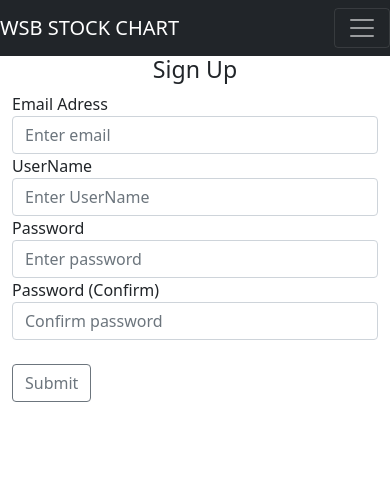
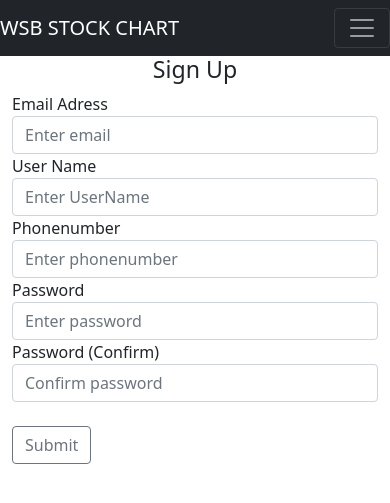
Before and after one commit to alexjo24/StockSummary, a Flask app: page /sign-up in a window 390 px wide. Shown: the top 503 px of the page. Run offline with Flask 2, Linux system fonts and the light colour scheme; some libraries are stand-ins or nearby versions.

Commit message:
database user table updated.
Database user table updated with phonenumber column.

Added functionality of multiprocess for running the flask app and sending a whatsapp daily update of top 5 most mentioned stocks.
Visual updates to the frontend. Changed layouts of table and chart.

```diff
--- a/Flask_Web_App/main.py
+++ b/Flask_Web_App/main.py
@@ -1,7 +1,79 @@
 from website import create_app
+from threading import Thread, Event, Timer
+from website.message import sendTime
+import time
+from multiprocessing import Process
+import os
+from datetime import datetime, timedelta
 
-app = create_app()
+#For flask being able to run in a separate thread or with multiprocess, debug = False. It will not work with debug = True.
+# Ref https://stackoverflow.com/questions/31264826/start-a-flask-application-in-separate-thread#:~:text=Flask%20can%20run%20just%20fine,or%20disable%20the%20reloader%20(%20app.
+# Another solution is to use ray. Using ray would have been the preferred solution but it is not supported in python 3.9 yet.
+
+#Multiprocess solution (currently used.)
+def runAppMulti():
+    print("Running flask app")
+
+    app = create_app()
+    app.run(debug=False)
+
+
+def sendingMessageMulti():
+    print("Sending messages")
+    while True:
+        time.sleep(2)
+        sendTime()
+
+#Thread solution (currently not used.)
+#Reference: https://stackoverflow.com/questions/11436502/closing-all-threads-with-a-keyboard-interrupt
+def runAppThread(run_event):
+    print("Running flask app")
+    while run_event.is_set():
+        app = create_app()
+        app.run(debug=False)
+        #app.run(debug=True)  #Only debug = True while work in progress´
+        time.sleep(1)
+
+
+def sendingMessageThread(run_event):
+    print("Sending messages")
+    while run_event.is_set():
+        time.sleep(2)
+        sendTime()
+
 
 
 if __name__ == '__main__':
-    app.run(debug=True)  #Only debug = True while work in progress´
+
+    ##############Multiprocess solution
+
+
+    p1 = Process(target=sendingMessageMulti)
+    p1.start()
+
+
+    p2 = Process(target=runAppMulti)
+    p2.start()
+
+
+    ##############Thread solution
+
+    # run_event = Event()
+    # run_event.set()
+
+    # t1 = Thread(target=runAppThread, args = (run_event,))
+
+    # t2 = Thread(target=sendingMessageThread, args = (run_event,))
+
+    # t1.start()
+    # time.sleep(.5)
+    # t2.start()
+    # try:
+    #     while 1:
+    #         time.sleep(.1)
+    # except KeyboardInterrupt:
+    #     print("Attempting to close threads.")
+    #     run_event.clear()
+    #     t1.join()
+    #     t2.join()
+    #     print("threads successfully closed")
--- a/Flask_Web_App/website/__init__.py
+++ b/Flask_Web_App/website/__init__.py
@@ -39,4 +39,3 @@ def create_database(app):
     #Check if a database exist, if not create a new db.
     if not path.exists('website/' + DB_NAME):
         db.create_all(app=app)
-        print('Created a database!')
--- a/Flask_Web_App/website/auth.py
+++ b/Flask_Web_App/website/auth.py
@@ -31,17 +31,22 @@ def login():
 @login_required
 def logout():
     logout_user()
-    return redirect(url_for('auth.login'))
+    #return redirect(url_for('auth.login'))
+    return redirect(url_for('views.home')) #When a user is created redirect the user to the home page.
 
 @auth.route('/sign-up', methods = ['GET', 'POST'])
 def sign_up():
     if request.method == 'POST':
         email = request.form.get('email')
         userName = request.form.get('userName')
+        phonenumber = request.form.get('phonenumber')
         password1 = request.form.get('password1')
         password2 = request.form.get('password2')
 
         user = User.query.filter_by(email=email).first()
+
+        phonenumberCheck = User.query.filter_by(phonenumber=phonenumber).first()
+
 
         if user:
             flash('Email already exist.', category='error')
@@ -51,10 +56,16 @@ def sign_up():
             flash('userName must be greater than 1 character.', category='error')
         elif password1 != password2:
             flash('Password don\'t match.', category='error')
-        elif len(password1) < 7:
+        elif len(password1) < 6:
             flash('Password must be atleast 6 characters long', category='error')
+        elif phonenumberCheck:
+            flash('Phonenumber is already connected to an account.', category='error')
+        elif len(phonenumber) < 10:
+            flash('A non valid phonenumber was entered, please try again', category='error')
+        elif '+' not in phonenumber:
+            flash('Phonenumber must include landcode including "+"-sign.', category='error')
         else:
-            new_user = User(email=email, userName=userName, password=generate_password_hash(password1,method='sha256'))  # sha256 hashing algorithm used for the hash func, for the password
+            new_user = User(email=email, userName=userName, password=generate_password_hash(password1,method='sha256'), phonenumber=phonenumber)  # sha256 hashing algorithm used for the hash func, for the password
             db.session.add(new_user)
             db.session.commit()
             login_user(new_user, remember = True)
--- a/Flask_Web_App/website/templates/sign_up.html
+++ b/Flask_Web_App/website/templates/sign_up.html
@@ -4,18 +4,53 @@ content %}
   <h3 align="center">Sign Up</h3>
   <div class="form-group">
     <label for="email">Email Adress</label>
-        <input type="email" class="form-control" id="email" name="email" placeholder="Enter email" />
+    <input
+      type="email"
+      class="form-control"
+      id="email"
+      name="email"
+      placeholder="Enter email"
+    />
+  </div>
   <div class="form-group">
-            <label for="userName">UserName</label>
-            <input type="text" class="form-control" id="userName" name="userName" placeholder="Enter UserName" />
+    <label for="userName">User Name</label>
+    <input
+      type="text"
+      class="form-control"
+      id="userName"
+      name="userName"
+      placeholder="Enter UserName"
+    />
+  </div>
+  <div class="form-group">
+    <label for="Phonenumber">Phonenumber</label>
+    <input
+      type="text"
+      class="form-control"
+      id="phonenumber"
+      name="phonenumber"
+      placeholder="Enter phonenumber"
+    />
+  </div>
   <div class="form-group">
     <label for="password1">Password</label>
-                <input type="password" class="form-control" id="password1" name="password1"
-                    placeholder="Enter password" />
+    <input
+      type="password"
+      class="form-control"
+      id="password1"
+      name="password1"
+      placeholder="Enter password"
+    />
+  </div>
   <div class="form-group">
     <label for="password2">Password (Confirm)</label>
-                    <input type="password" class="form-control" id="password2" name="password2"
-                        placeholder="Confirm password" />
+    <input
+      type="password"
+      class="form-control"
+      id="password2"
+      name="password2"
+      placeholder="Confirm password"
+    />
   </div>
   <br />
   <button type="submit" class="btn btn-outline-secondary">Submit</button>
--- a/StockSummary.py
+++ b/StockSummary.py
@@ -30,6 +30,7 @@ def GetTickerSymbols():
 
 #Purpose of this method is to clean the submission/comment data.
 #Remove empty elements, ','-sign, '.'-signs.
+#
 def cleanData(post):
     # Split text of post into a list & remove "," and "." signs from the list.
     postText = [y.strip(',.') for y in post.split(' ')]
```
Also changed, not shown: Flask_Web_App/website/message.py (added, +75 -0 lines), Flask_Web_App/website/templates/dd_section.html (+12 -10 lines), Flask_Web_App/website/views.py (+5 -2 lines), Flask_Web_App/website/database.db. Lines whose indentation alone changed are shown as unchanged.
